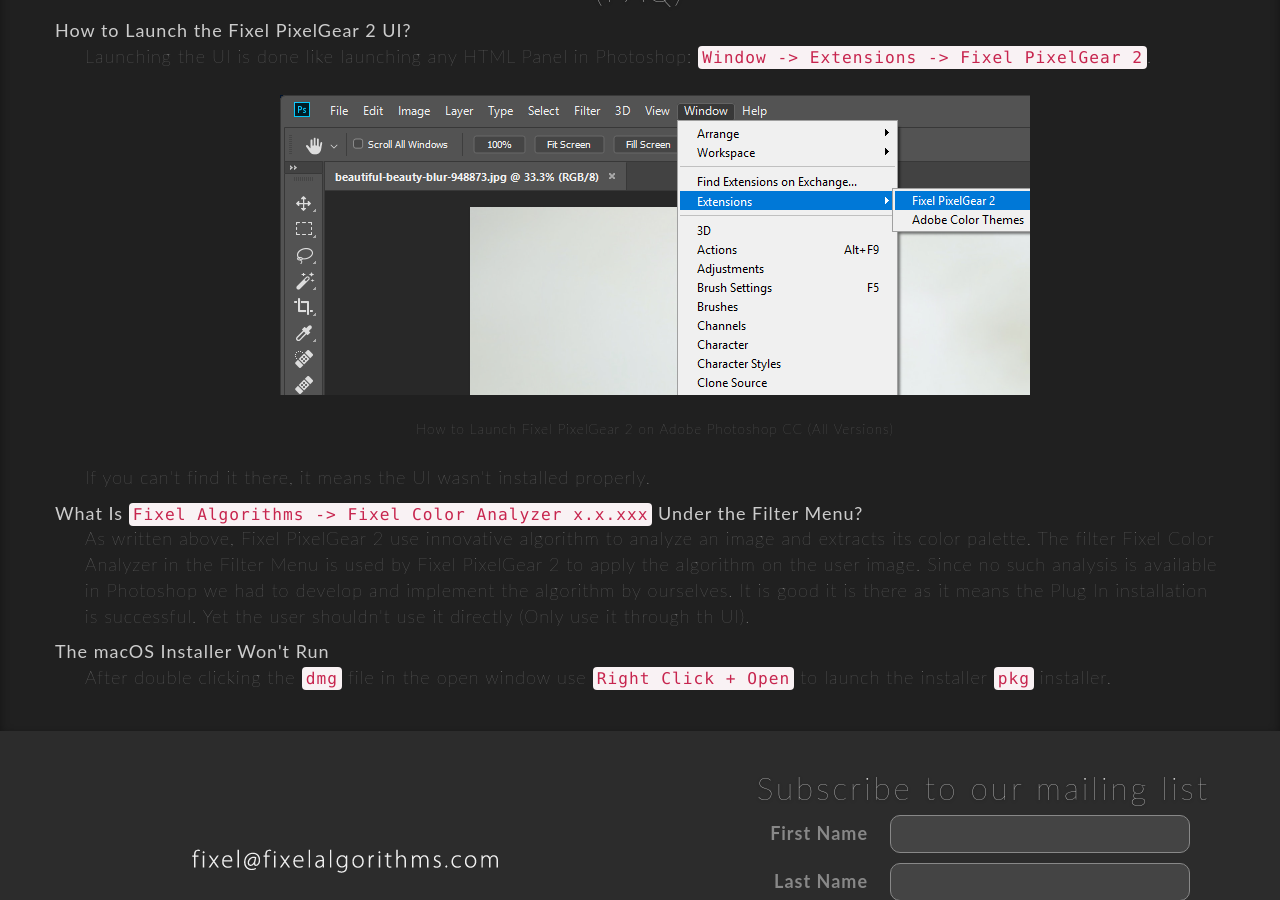
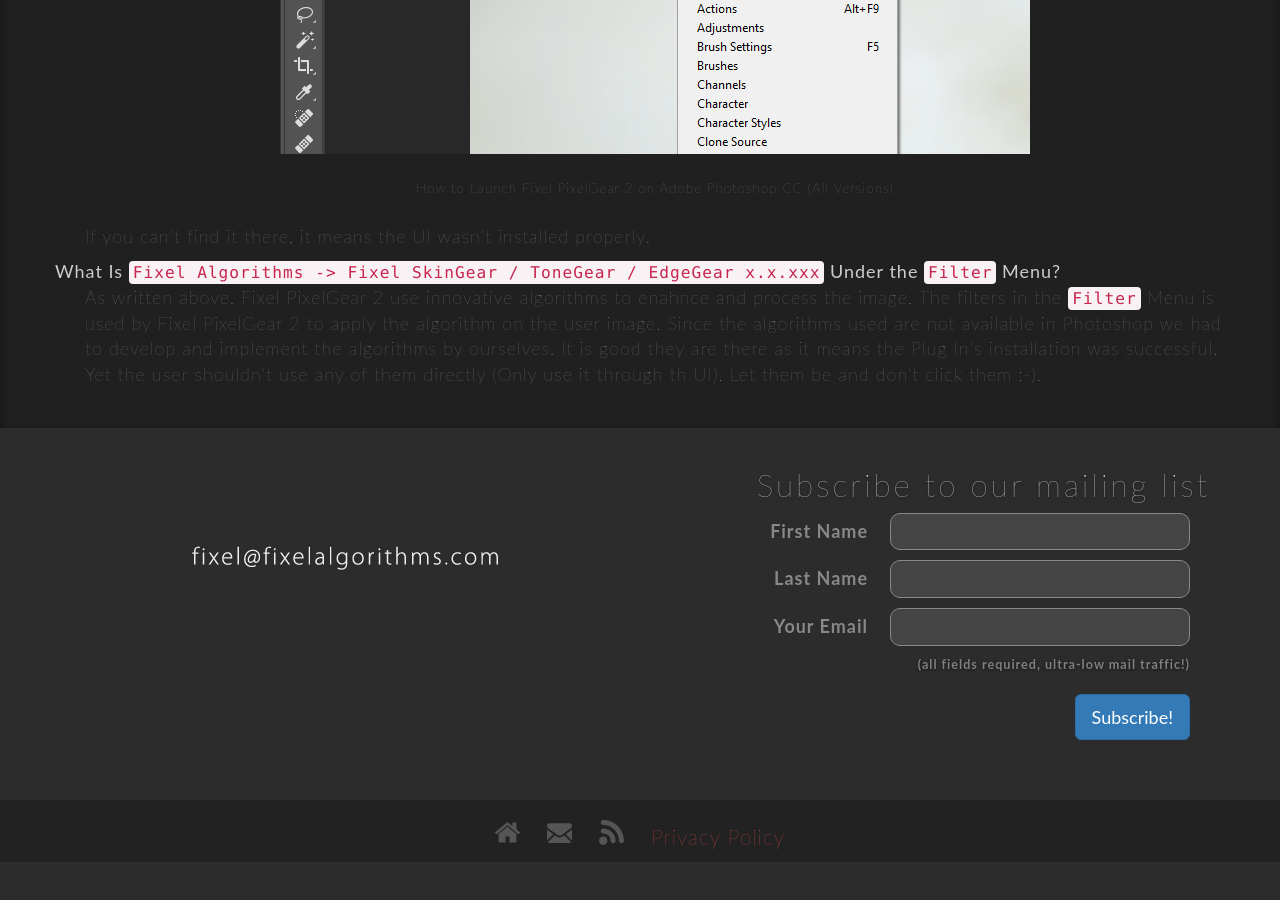
Before and after one commit to FixelAlgorithmsTeam/fixel, a Jekyll site: the page built from support/fixel-pixelgear-2-installation-guide.html, in a window 1280 px wide and 900 px high, scrolled down 1976 px. Built offline with Jekyll 4.4.1, drawn with Linux system fonts in a browser that asks for light colours; nearby versions of some CDN libraries; comment, search, counter and statistics services are not loaded; after the commit the page ends 2838 px from its top, so only the background shows below that; some of the changed text lies outside the part shown.

```diff
--- a/support/fixel-pixelgear-2-installation-guide.html
+++ b/support/fixel-pixelgear-2-installation-guide.html
@@ -61,23 +61,6 @@
 				<h3 class="faq-subtitle"><a href="https://fixelalgorithms.co/products/pixelgear/" target="_blank">Fixel PixelGear 2</a> - Automatic & Manual Installation</h3>
 				<dl class="feature-text">
 					<div class="def">
-						<dt>Automatic Installation</dt>
-						<dd>
-						Automatic installation is done by:
-						<ol>
-						<li>Ensure Photoshop is closed.</li>
-						<li>Extract the ZIP file on the local hard drive.</li>
-						<li>Launch the installer:<ul>
-							<li>Windows - <code>Fixel PixelGear 2 &lt;MajorVerion&gt;.&lt;MinorVersion&gt;.&lt;BuildNumber&gt; - Windows Installer.exe</code>.</li>
-							<li>macOS - <code>Fixel PixelGear 2 &lt;MajorVerion&gt;.&lt;MinorVersion&gt;.&lt;BuildNumber&gt; - macOS Installer.dmg</code>.</li>
-						</ul>
-						<li>Follow installer instructions.</li>
-						<li>Launch Photoshop and use the Plug In.</li>
-						</li>
-						</ol>
-						</dd>
-					</div>
-					<div class="def">
 						<dt>Manual Installation</dt>
 						<dd>
 							If the automatic installer fails for some reason one might use manually installation which is robust and fail proof if done correctly.
@@ -132,18 +115,13 @@
 						</dd>
 					</div>
 					<div class="def">
-						<dt>What Is <code>Fixel Algorithms -> Fixel Color Analyzer x.x.xxx</code> Under the Filter Menu?</dt>
+						<dt>What Is <code>Fixel Algorithms -> Fixel SkinGear / ToneGear / EdgeGear x.x.xxx</code> Under the <code>Filter</code> Menu?</dt>
 						<dd>
-							As written above, Fixel PixelGear 2 use innovative algorithm to analyze an image and extracts its color palette.
-							The filter Fixel Color Analyzer in the Filter Menu is used by Fixel PixelGear 2 to apply the algorithm on the user image.
-							Since no such analysis is available in Photoshop we had to develop and implement the algorithm by ourselves.
-							It is good it is there as it means the Plug In installation is successful. Yet the user shouldn't use it directly (Only use it through th UI).
-						</dd>
-					</div>
-					<div class="def">
-						<dt>The macOS Installer Won't Run</dt>
-						<dd>
-							After double clicking the <code>dmg</code> file in the open window use <code>Right Click + Open</code> to launch the installer <code>pkg</code> installer.
+							As written above, Fixel PixelGear 2 use innovative algorithms to enahnce and process the image.
+							The filters in the <code>Filter</code> Menu is used by Fixel PixelGear 2 to apply the algorithm on the user image.
+							Since the algorithms used are not available in Photoshop we had to develop and implement the algorithms by ourselves.
+							It is good they are there as it means the Plug In's installation was successful. Yet the user shouldn't use any of them directly (Only use it through th UI).
+							Let them be and don't click them :-).
 						</dd>
 					</div>
 				</dl>
```
